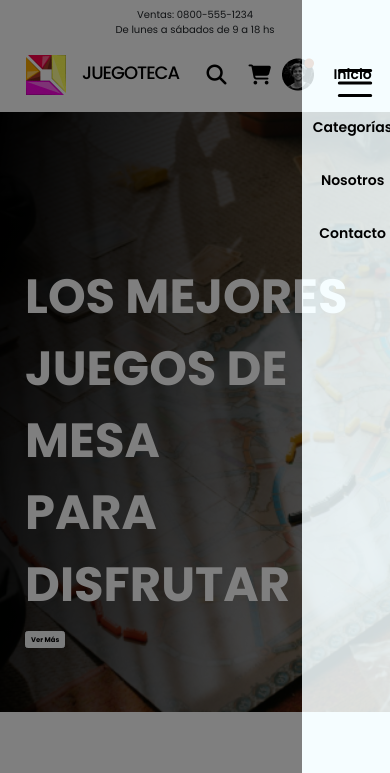
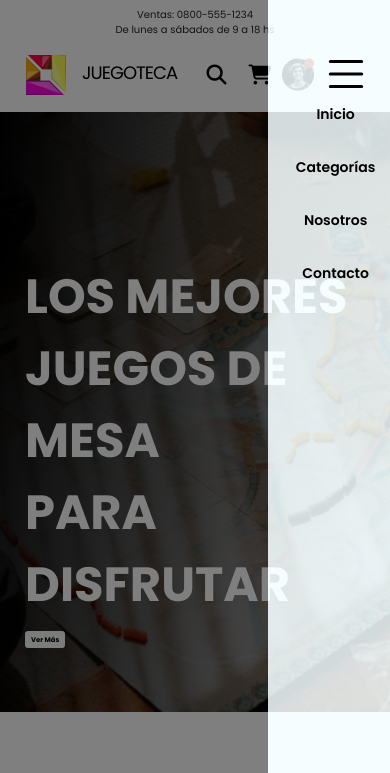
Before and after one commit to Javi-Chmara-Otto/E-commerce, a plain HTML site: page index.html in a window 390 px wide. Both pictures are taken after a click on the label 355 px from the left and 83 px from the top of the page. Shown: the top 773 px of the page. Drawn offline with nearby package versions, Linux system fonts and the light colour scheme; files whose address does not match are found by name.

Commit message:
cambio menu responsive

```diff
--- a/assets/css/partials/principal.css
+++ b/assets/css/partials/principal.css
@@ -775,9 +775,39 @@ a {
         justify-items: center;
     }
 
+    .label_menu{
+        top: 39px;
+    }
 
 }
+/*
+@media (min-width: 776px) and (max-width: 1100px) {
+    .menu {
+        position: absolute;
+        width: 13rem;
+        padding-top: 7rem;
+    }
+}*/
 
+@media (min-width: 776px) and (max-width: 1100px) {
+    .menu {
+        position: absolute;
+        width: 13rem;
+        padding-top: 7rem;
+    }
+}
+
+@media (max-width: 775px) {
+    .menu{
+            width: 18rem !important;
+            padding-top: 13rem !important;
+    }
+
+    .label_menu img {
+        width: 50px;
+        height: 50px;
+    }
+}
 
 @media (max-width: 1100px) {
 
@@ -809,6 +839,7 @@ a {
 
     }
 
+
     .customer-support {
         font-size: 13px;
         gap: 25px;
@@ -835,13 +866,9 @@ a {
     }
 
     .label_menu {
-        top: 58px;
+        top: 43px !important;;
     }
 
-    .label_menu img {
-        width: 50px;
-        height: 50px;
-    }
 
     .customer-support {
         font-size: 10px;
@@ -850,6 +877,15 @@ a {
         gap: 0;
         text-align: center;
     }
+
+}
+
+@media (max-width: 450px) {
+
+    .label_menu {
+        top: 40px !important;
+    }
+
 }
 
 /*
--- a/assets/css/partials/productos.css
+++ b/assets/css/partials/productos.css
@@ -104,9 +104,9 @@
     .product-card p{
         font-size: 15px;
     }
-    .menu{
+    /*.menu{
         margin-top: 30px;
-    }
+    }*/
 
 }
 
@@ -125,9 +125,9 @@
     .product-card p{
         font-size: 15px;
     }
-    .menu{
+   /* .menu{
         margin-top: 50px;
-    }
+    }*/
     .add-cart{
         font-size: 20px;
     }
--- a/index.html
+++ b/index.html
@@ -3,6 +3,7 @@
 <head>
     <meta charset="UTF-8">
     <meta name="viewport" content="width=device-width, initial-scale=1.0">
+    <link rel="stylesheet" href="./assets/css/styles.css">
     <link rel="stylesheet" href="./assets/css/partials/principal.css">
     <link href="https://cdn.jsdelivr.net/npm/bootstrap@5.3.3/dist/css/bootstrap.min.css" rel="stylesheet" integrity="sha384-QWTKZyjpPEjISv5WaRU9OFeRpok6YctnYmDr5pNlyT2bRjXh0JMhjY6hW+ALEwIH" crossorigin="anonymous">
     <link rel="stylesheet" href="https://cdnjs.cloudflare.com/ajax/libs/font-awesome/6.5.1/css/all.min.css" integrity="sha512-DTOQO9RWCH3ppGqcWaEA1BIZOC6xxalwEsw9c2QQeAIftl+Vegovlnee1c9QX4TctnWMn13TZye+giMm8e2LwA==" crossorigin="anonymous" referrerpolicy="no-referrer" />
```
